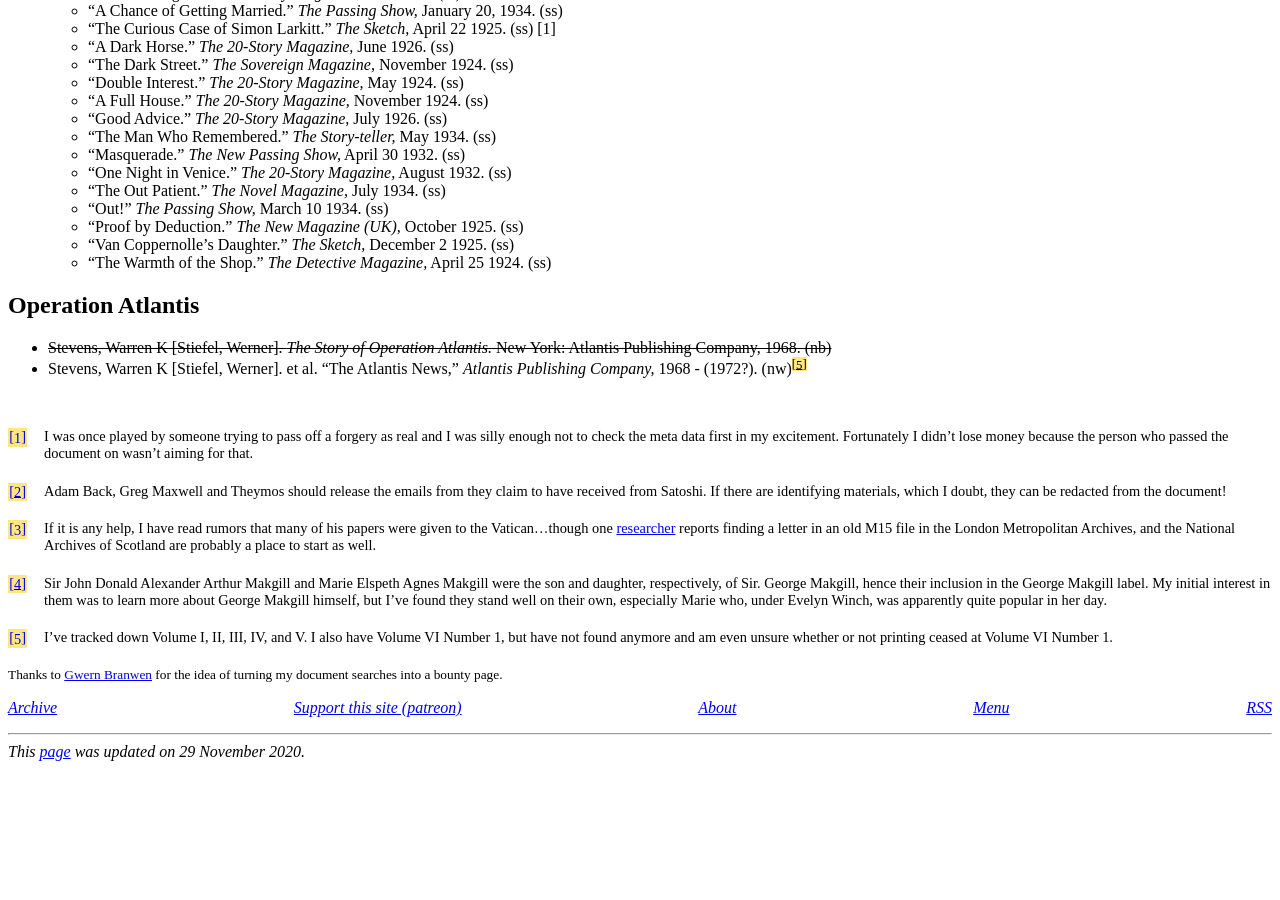
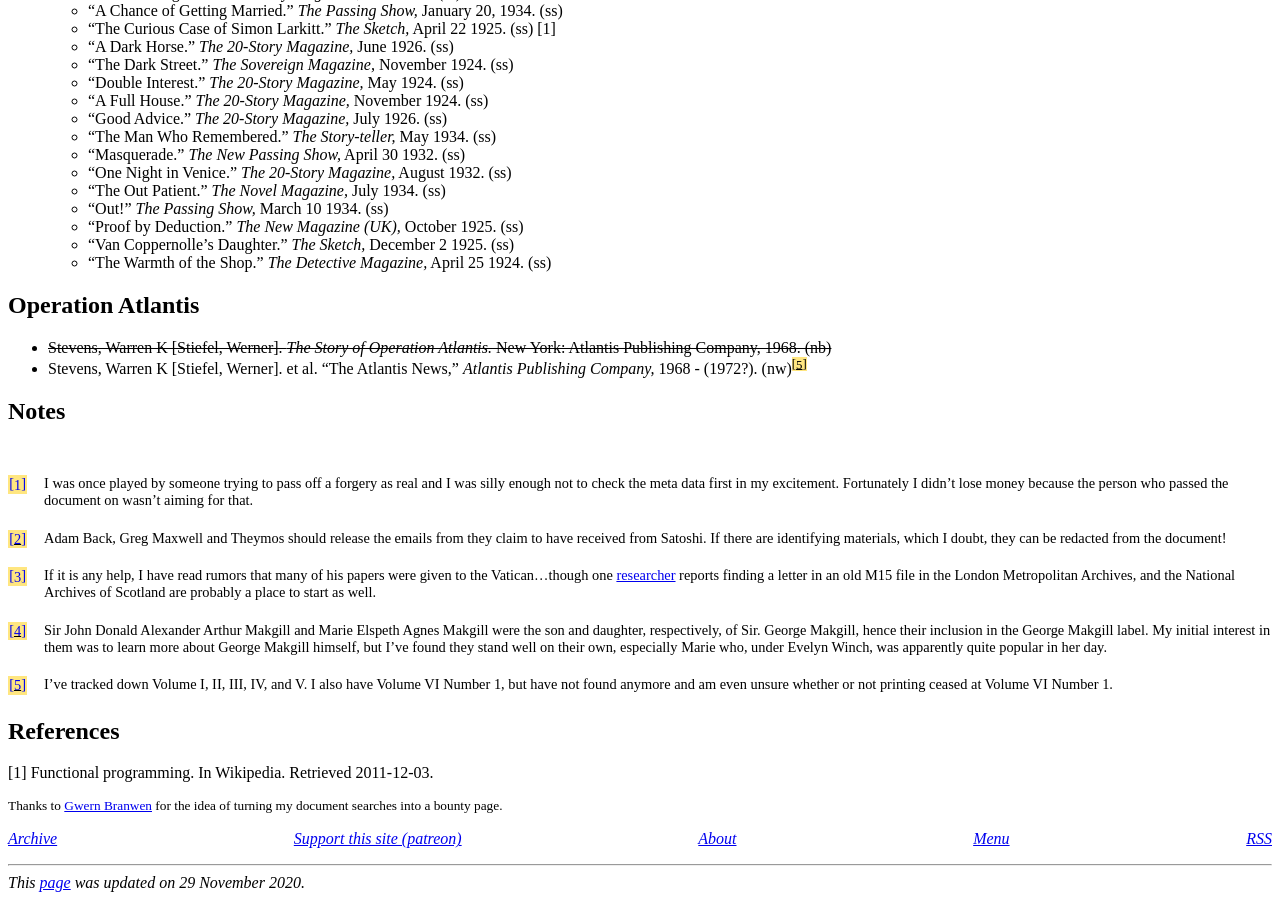
Before and after one commit to derykmakgill/website, a Jekyll site: the page built from research-bounties.md, in a window 1280 px wide and 900 px high, scrolled down 792 px. Built offline with Jekyll 4.4.1, drawn with Linux system fonts in a browser that asks for light colours; before the commit the page ends 1561 px from its top, so only the background shows below that.

Commit message:
Update research-bounties.md

```diff
--- a/research-bounties.md
+++ b/research-bounties.md
@@ -58,6 +58,12 @@
 - ~~Stevens, Warren K [Stiefel, Werner]. *The Story of Operation Atlantis.* New York: Atlantis Publishing Company, 1968. (nb)~~
 - Stevens, Warren K [Stiefel, Werner]. et al. "The Atlantis News," *Atlantis Publishing Company,* 1968 - (1972?). (nw)<span class="footnote"><span class="fnHide"> (Footnote: </span>I've tracked down Volume I, II, III, IV, and V. I also have Volume VI Number 1, but have not found anymore and am even unsure whether or not printing ceased at Volume VI Number 1.<span class="fnHide">)</span></span>
 
+## Notes
+
 <div id = "Footnotes" class="footnotes"><p class="invis">Footnotes:</p></div>
 
+## References
+
+[1] Functional programming. In Wikipedia. Retrieved 2011-12-03.
+
 <small>Thanks to <a href="https://www.gwern.net/Fulltext">Gwern Branwen</a> for the idea of turning my document searches into a bounty page.</small>
```
